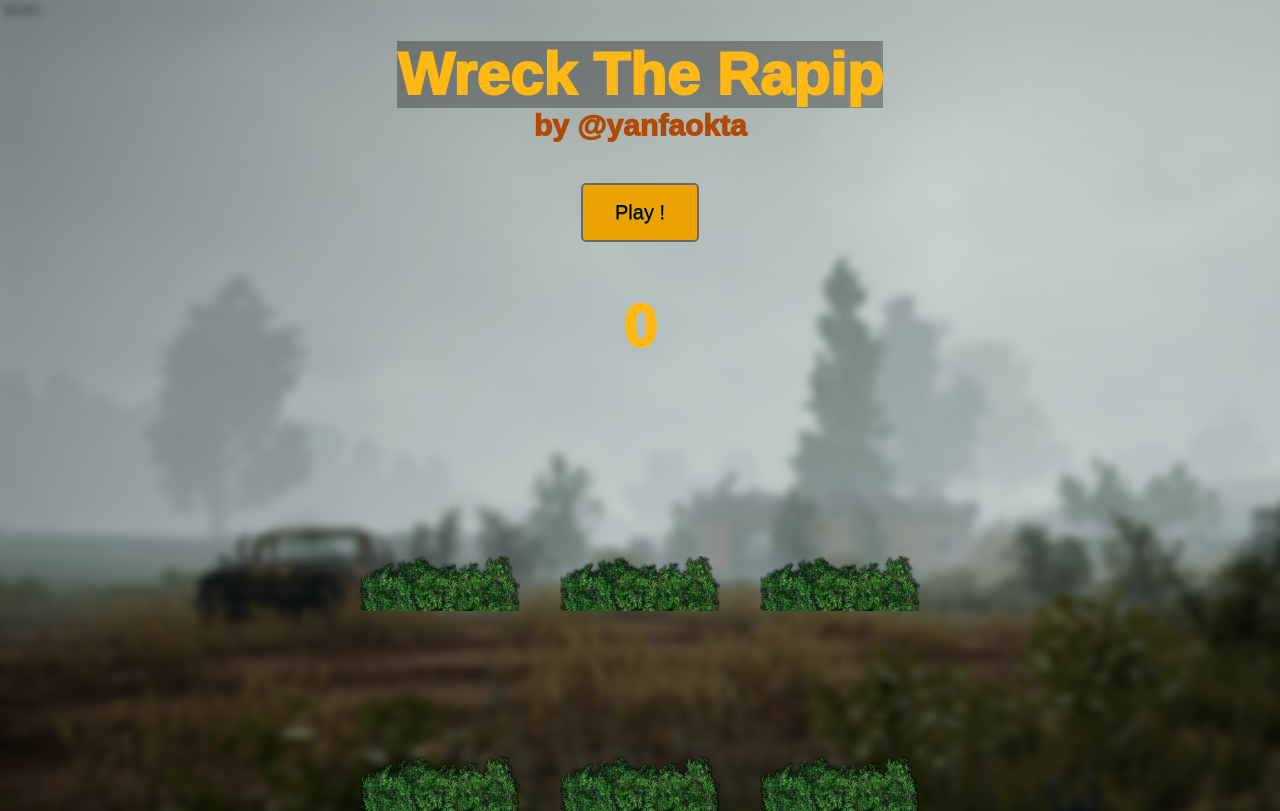
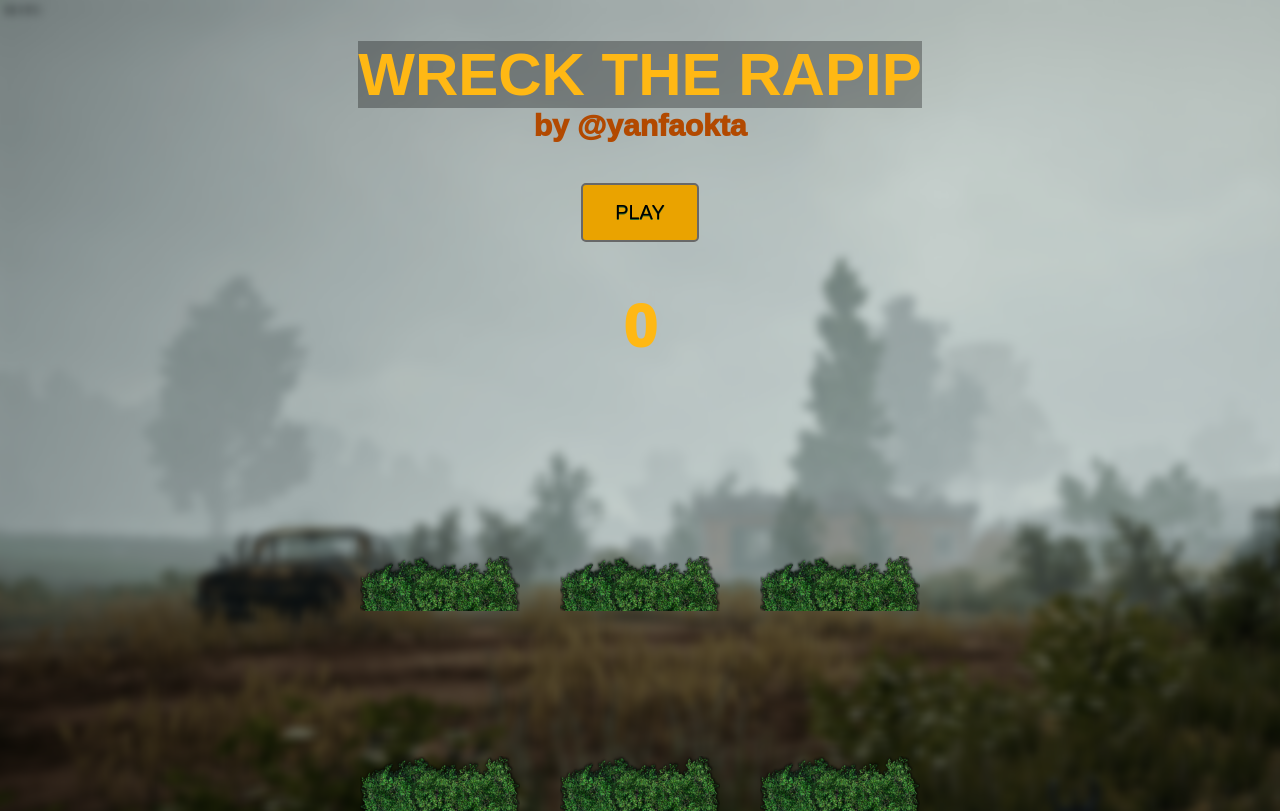
Before and after one commit to ynfaokta/wreckgames, a plain HTML site: page index.html in a window 1280 px wide. Drawn offline with Linux system fonts and the light colour scheme; a web font is replaced by a local one.

Commit message:
Update index.html

```diff
--- a/index.html
+++ b/index.html
@@ -3,17 +3,17 @@
   <head>
     <meta charset="UTF-8" />
     <meta name="viewport" content="width=device-width, initial-scale=1.0" />
-    <title>Wreck The Rapip</title>
+    <title>WRECK THE RAPIP</title>
     <link rel="stylesheet" href="css/style.css" />
   </head>
 
   <body>
     <h1>
-      <span class="rapip"> Wreck The Rapip</span>
+      <span class="rapip"><b> WRECK THE RAPIP </b></span>
       <div>by <a href="https://yanfaokta.rf.gd">@yanfaokta</a></div>
     </h1>
 
-    <button type="button" class="mulai" onclick="mulai()" data-toogle="tooltip" title="Click To Play">Play !</button>
+    <button type="button" class="mulai" onclick="mulai()" data-toogle="tooltip" title="Click To Play">PLAY</button>
 
     <h2 class="papan-skor">0</h2>
 
```
